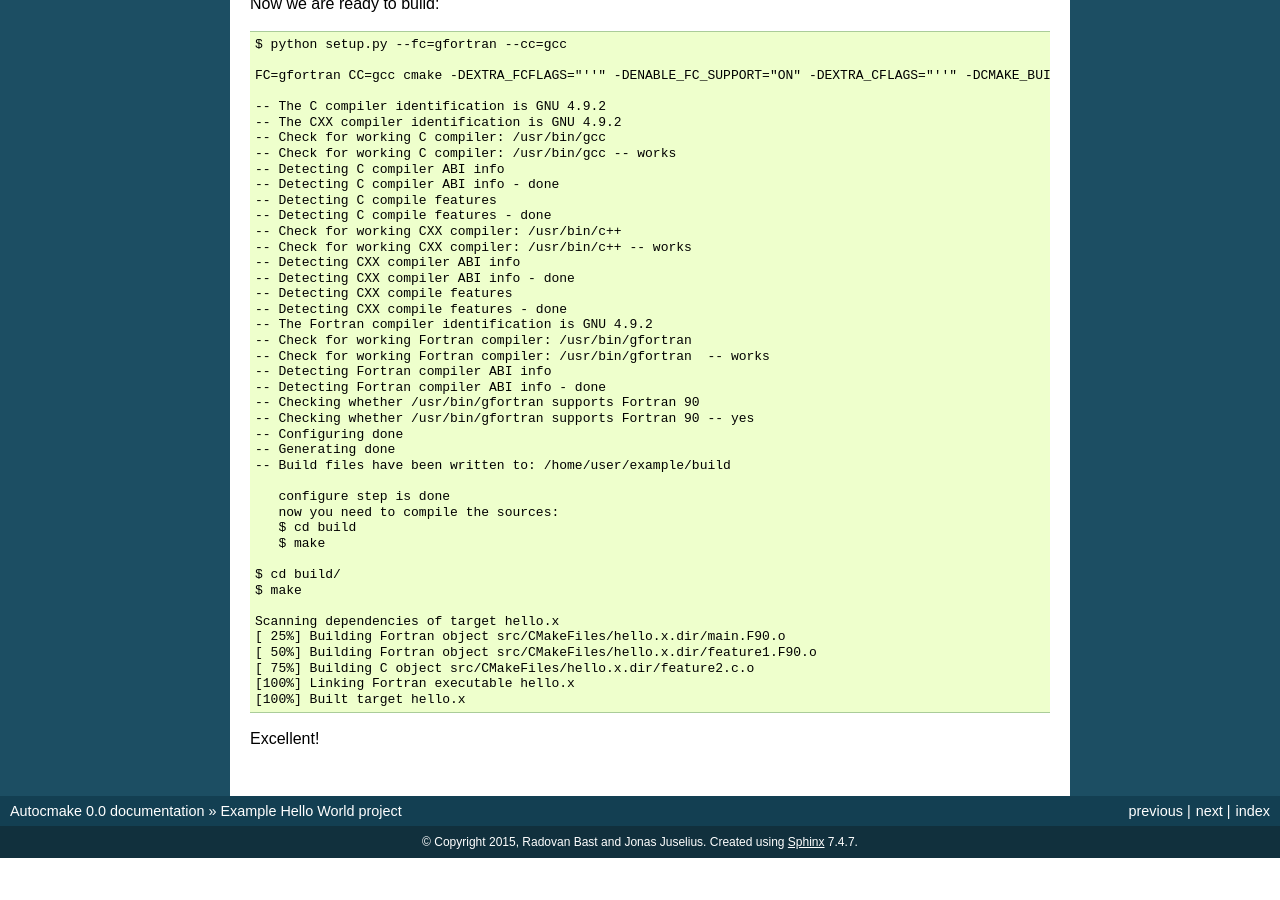
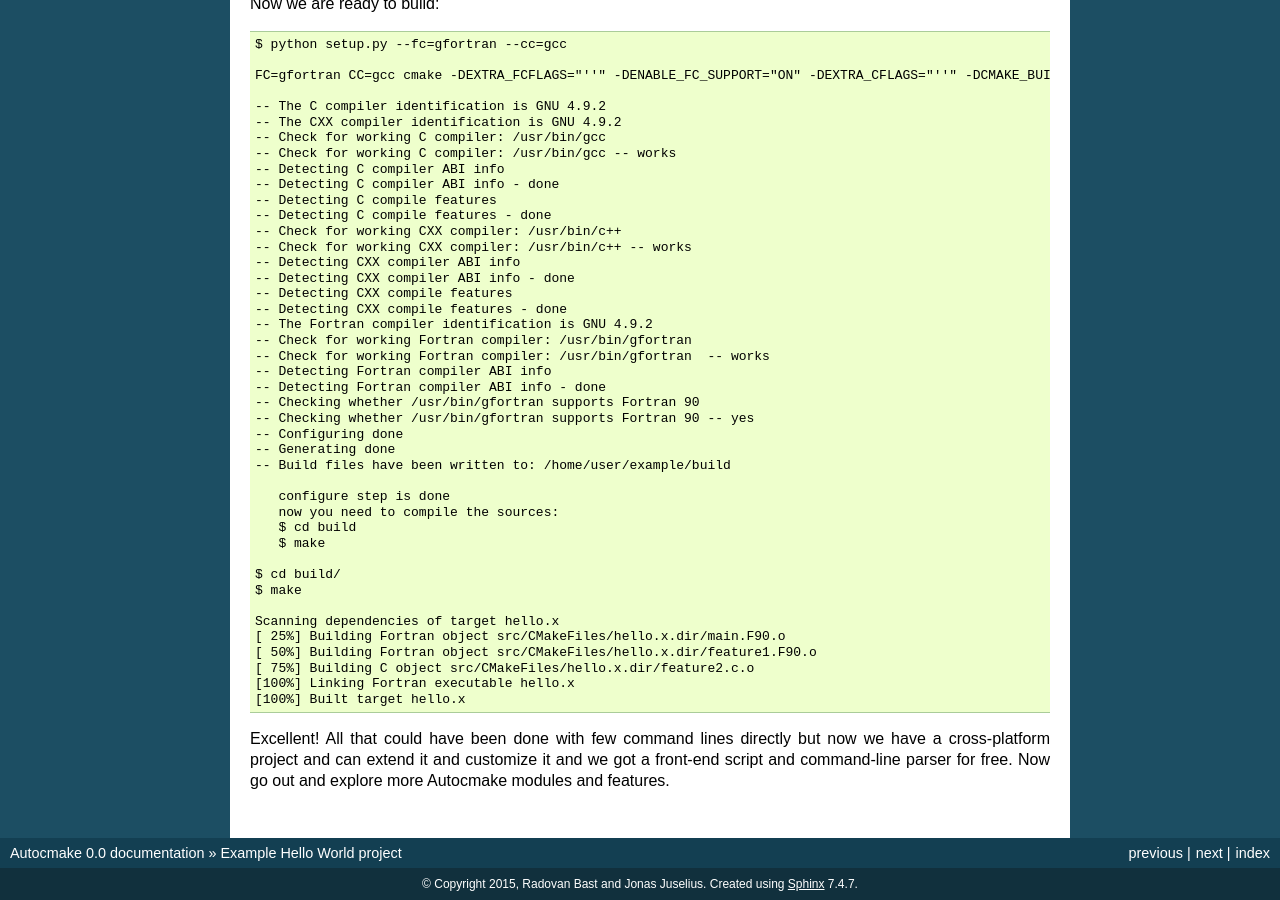
Before and after one commit to dev-cafe/autocmake, a Sphinx documentation site: the page built from doc/developers/example.rst, in a window 1280 px wide and 900 px high, scrolled down 1700 px. Built offline with Sphinx 7.4.7, drawn with Linux system fonts in a browser that asks for light colours; before the commit the page ends 2558 px from its top, so only the background shows below that.

Commit message:
more text

```diff
--- a/doc/developers/example.rst
+++ b/doc/developers/example.rst
@@ -141,4 +141,7 @@ Now we are ready to build::
   [100%] Linking Fortran executable hello.x
   [100%] Built target hello.x
 
-Excellent!
+Excellent! All that could have been done with few command lines directly but
+now we have a cross-platform project and can extend it and customize it and we
+got a front-end script and command-line parser for free.  Now go out and
+explore more Autocmake modules and features.
```
